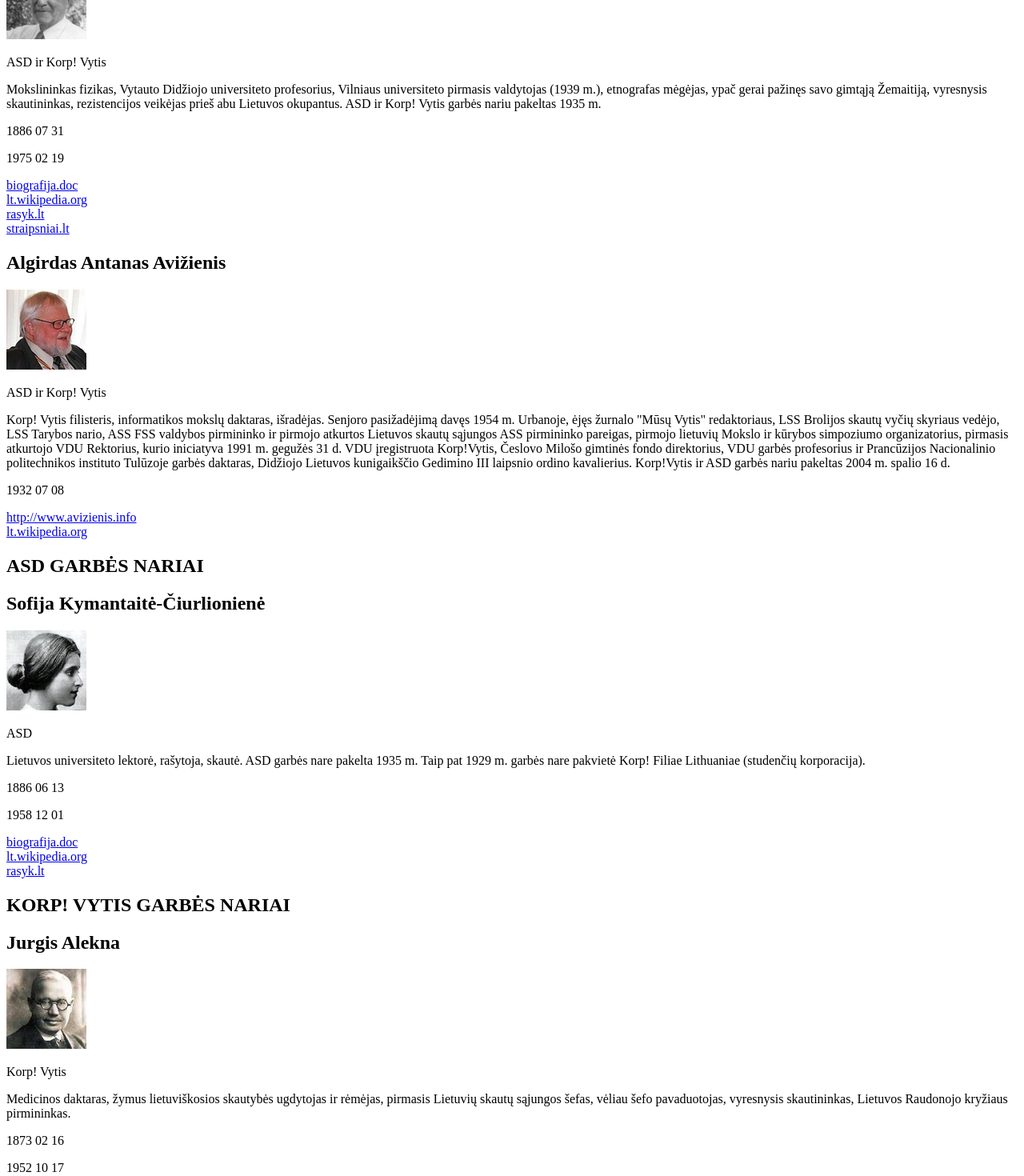
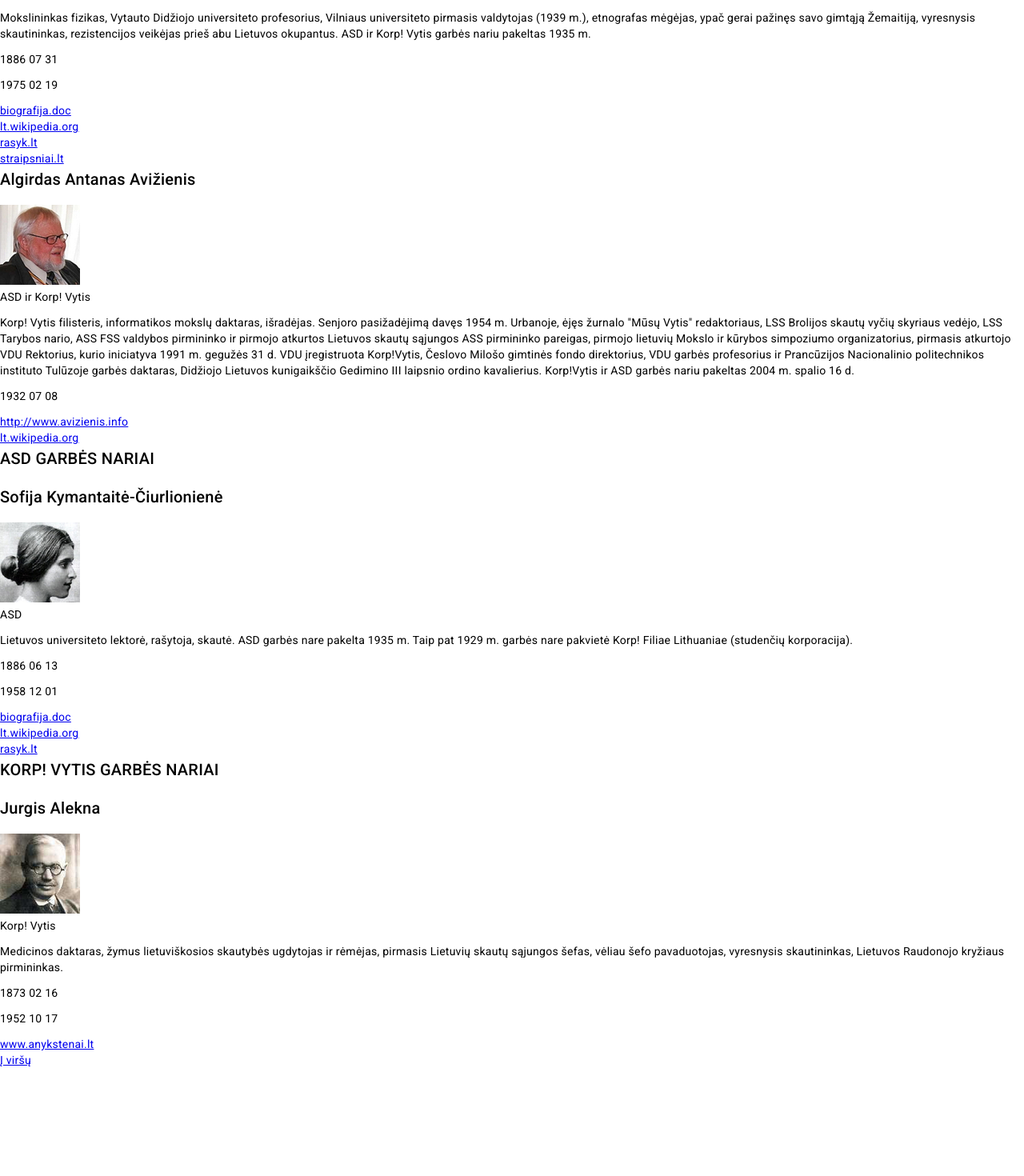
Before and after one commit to BernardasAdomas/akademikai-site, an Angular app: page /apie-mus/garbes-nariai in a window 1280 px wide. Shown: the part 1080-2550 px from the top of the page at 80% size. After the commit the page ends 2415 px from the top, so only its background shows below. Built offline with nearby package versions, Linux system fonts and the light colour scheme.

Commit message:
added honorary member component

```diff
--- a/angular.json
+++ b/angular.json
@@ -25,6 +25,7 @@
               "src/assets"
             ],
             "styles": [
+              "@angular/material/prebuilt-themes/deeppurple-amber.css",
               "src/styles.css"
             ],
             "scripts": []
@@ -84,6 +85,7 @@
               "src/assets"
             ],
             "styles": [
+              "@angular/material/prebuilt-themes/deeppurple-amber.css",
               "src/styles.css"
             ],
             "scripts": []
--- a/package.json
+++ b/package.json
@@ -11,10 +11,12 @@
   "private": true,
   "dependencies": {
     "@angular/animations": "^17.2.0",
+    "@angular/cdk": "^17.2.2",
     "@angular/common": "^17.2.0",
     "@angular/compiler": "^17.2.0",
     "@angular/core": "^17.2.0",
     "@angular/forms": "^17.2.0",
+    "@angular/material": "^17.2.2",
     "@angular/platform-browser": "^17.2.0",
     "@angular/platform-browser-dynamic": "^17.2.0",
     "@angular/router": "^17.2.0",
--- a/src/app/app.config.ts
+++ b/src/app/app.config.ts
@@ -3,10 +3,11 @@ import { provideRouter, withInMemoryScrolling } from '@angular/router';
 
 import { routes } from './app.routes';
 import { provideHttpClient } from '@angular/common/http';
+import { provideAnimationsAsync } from '@angular/platform-browser/animations/async';
 
 export const appConfig: ApplicationConfig = {
   providers: [
     provideRouter(routes, withInMemoryScrolling({anchorScrolling: 'enabled'})),
-    provideHttpClient()
+    provideHttpClient(), provideAnimationsAsync()
   ]
 };
--- a/src/app/honorary-members/honorary-member-list/honorary-member-list.component.html
+++ b/src/app/honorary-members/honorary-member-list/honorary-member-list.component.html
@@ -13,50 +13,17 @@
 
 <section id="BOTH">
     <h2>KORP! VYTIS IR ASD GARBĖS NARIAI</h2>
-    <div *ngFor="let member of bothOrganizationMembers">
-        <h2>{{ member.name }}</h2>
-        <img src="../../../assets/{{ member.imageUrl }}" alt="{{ member.name }}" />
-        <p>{{ member.organization }}</p>
-        <p>{{ member.description }}</p>
-        <p>{{ member.dateOfBirth }}</p>
-        <p>{{ member.dateOfDeath }}</p>
-        <div *ngFor="let link of member.links">
-            <a *ngIf="link.type=='web'" href="{{ link.url }}">{{ link.description }}</a>
-            <a *ngIf="link.type=='file'" href="../../../assets/{{link.url }}">{{ link.description }}</a>
-        </div>
-    </div>
+    <app-honorary-member *ngFor="let member of bothOrganizationMembers" [member]="member"></app-honorary-member>
 </section>
 
 <section id="ASD">
     <h2>ASD GARBĖS NARIAI</h2>
-    <div *ngFor="let member of organizationASDMembers">
-        <h2>{{ member.name }}</h2>
-        <img src="../../../assets/{{ member.imageUrl }}" alt="{{ member.name }}" />
-        <p>{{ member.organization }}</p>
-        <p>{{ member.description }}</p>
-        <p>{{ member.dateOfBirth }}</p>
-        <p>{{ member.dateOfDeath }}</p>
-        <div *ngFor="let link of member.links">
-            <a *ngIf="link.type=='web'" href="{{ link.url }}">{{ link.description }}</a>
-            <a *ngIf="link.type=='file'" href="../../../assets/{{link.url }}">{{ link.description }}</a>
-        </div>
-    </div>
+    <app-honorary-member *ngFor="let member of organizationASDMembers" [member]="member"></app-honorary-member>
 </section>
 
 <section id="VYTIS">
     <h2>KORP! VYTIS GARBĖS NARIAI</h2>
-    <div *ngFor="let member of organizationKorpVytisembers">
-        <h2>{{ member.name }}</h2>
-        <img src="../../../assets/{{ member.imageUrl }}" alt="{{ member.name }}" />
-        <p>{{ member.organization }}</p>
-        <p>{{ member.description }}</p>
-        <p>{{ member.dateOfBirth }}</p>
-        <p>{{ member.dateOfDeath }}</p>
-        <div *ngFor="let link of member.links">
-            <a *ngIf="link.type=='web'" href="{{ link.url }}">{{ link.description }}</a>
-            <a *ngIf="link.type=='file'" href="../../../assets/{{link.url }}">{{ link.description }}</a>
-        </div>
-    </div>
+    <app-honorary-member *ngFor="let member of organizationKorpVytisMembers" [member]="member"></app-honorary-member>
 </section>
 
 <p><a [routerLink]="[]" fragment="START">Į viršų</a></p>
--- a/src/app/honorary-members/honorary-member-list/honorary-member-list.component.ts
+++ b/src/app/honorary-members/honorary-member-list/honorary-member-list.component.ts
@@ -4,11 +4,12 @@ import { Subscription } from 'rxjs';
 import { IHonoraryMember } from '../honorary-member';
 import { HonoraryMemberService } from '../honorary-member.service';
 import { RouterModule } from '@angular/router';
+import { HonoraryMemberComponent } from '../honorary-member/honorary-member.component';
 
 @Component({
   selector: 'app-honorary-member-list',
   standalone: true,
-  imports: [CommonModule, RouterModule],
+  imports: [CommonModule, RouterModule, HonoraryMemberComponent],
   templateUrl: './honorary-member-list.component.html',
   styleUrl: './honorary-member-list.component.css'
 })
@@ -21,7 +22,7 @@ export class HonoraryMemberListComponent implements OnInit, OnDestroy{
   honoraryMembers: IHonoraryMember[] = [];
   bothOrganizationMembers: IHonoraryMember[] = [];
   organizationASDMembers: IHonoraryMember[] = [];
-  organizationKorpVytisembers: IHonoraryMember[] = [];
+  organizationKorpVytisMembers: IHonoraryMember[] = [];
 
   ngOnInit() {
     this.sub = this.honoraryMemberService.getHonoraryMembers().subscribe({
@@ -29,7 +30,7 @@ export class HonoraryMemberListComponent implements OnInit, OnDestroy{
         this.honoraryMembers = honoraryMembers;
         this.bothOrganizationMembers = honoraryMembers.filter(member => member.organization === 'ASD ir Korp! Vytis');
         this.organizationASDMembers = honoraryMembers.filter(member => member.organization === 'ASD');
-        this.organizationKorpVytisembers = honoraryMembers.filter(member => member.organization === 'Korp! Vytis');
+        this.organizationKorpVytisMembers = honoraryMembers.filter(member => member.organization === 'Korp! Vytis');
       },
       error: err => this.errorMessage = err
     });
--- /dev/null
+++ b/src/app/honorary-members/honorary-member/honorary-member.component.html
@@ -0,0 +1,12 @@
+<div>
+    <h2>{{ member.name }}</h2>
+    <img src="../../../assets/{{ member.imageUrl }}" alt="{{ member.name }}" />
+    <p>{{ member.organization }}</p>
+    <p>{{ member.description }}</p>
+    <p>{{ member.dateOfBirth }}</p>
+    <p>{{ member.dateOfDeath }}</p>
+    <div *ngFor="let link of member.links">
+        <a *ngIf="link.type=='web'" href="{{ link.url }}">{{ link.description }}</a>
+        <a *ngIf="link.type=='file'" href="../../../assets/{{link.url }}">{{ link.description }}</a>
+    </div>
+</div>
--- /dev/null
+++ b/src/app/honorary-members/honorary-member/honorary-member.component.ts
@@ -0,0 +1,15 @@
+import { Component, Input } from '@angular/core';
+import { IHonoraryMember } from '../honorary-member';
+import { CommonModule } from '@angular/common';
+
+@Component({
+  selector: 'app-honorary-member',
+  standalone: true,
+  imports: [CommonModule],
+  templateUrl: './honorary-member.component.html',
+  styleUrl: './honorary-member.component.css'
+})
+export class HonoraryMemberComponent {
+  @Input()
+  member!: IHonoraryMember;
+}
--- a/src/index.html
+++ b/src/index.html
@@ -6,8 +6,10 @@
   <base href="/">
   <meta name="viewport" content="width=device-width, initial-scale=1">
   <link rel="icon" type="image/x-icon" href="favicon.ico">
+  <link href="https://fonts.googleapis.com/css2?family=Roboto:wght@300;400;500&display=swap" rel="stylesheet">
+  <link href="https://fonts.googleapis.com/icon?family=Material+Icons" rel="stylesheet">
 </head>
-<body>
+<body class="mat-typography">
   <app-root></app-root>
 </body>
 </html>
--- a/src/styles.css
+++ b/src/styles.css
@@ -1 +1,4 @@
 /* You can add global styles to this file, and also import other style files */
+
+html, body { height: 100%; }
+body { margin: 0; font-family: Roboto, "Helvetica Neue", sans-serif; }
```
Also changed, not shown: src/app/honorary-members/honorary-member/honorary-member.component.css (added), 2 other files (tests, documents, lock files or other folders).
